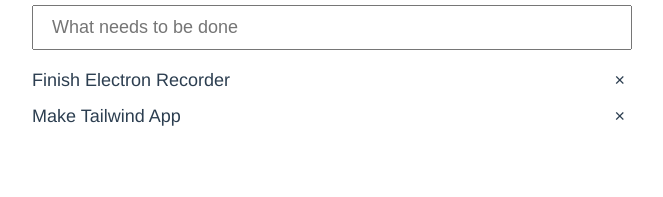
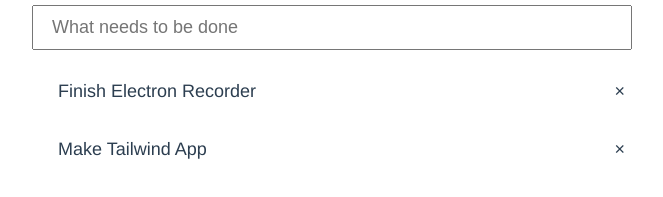
Before and after one commit to Bhavartha/Todo-App-Vue, a Vue app: page / in a window 1280 px wide. Shown: the part 135-332 px from the top of the page, without its empty margins (308-971 px from the left). Built offline with nearby package versions, Linux system fonts and the light colour scheme.

Commit message:
Added functionality to modify TodoItems

```diff
--- a/src/components/TodoList.vue
+++ b/src/components/TodoList.vue
@@ -8,8 +8,24 @@
       @keyup.enter="addTodo"
     />
     <div v-for="(todo,index) in todos" :key="todo.id" class="todo-item">
-      <div>{{ todo.title }}</div>
-      <div class="remove-item" @click="removeTodo(index)" >&times;</div>
+      <div class="todo-item-main">
+        <div
+          class="todo-item-label"
+          v-if="!todo.editing"
+          @dblclick="editTodo(todo)"
+        >{{ todo.title }}</div>
+        <input
+          class="todo-item-edit"
+          type="text"
+          v-model="todo.title"
+          v-else
+          v-focus
+          @blur="doneTodo(todo)"
+          @keyup.enter="doneTodo(todo)"
+          @keyup.esc="cancelEdit(todo)"
+        />
+      </div>
+      <div class="remove-item" @click="removeTodo(index)">&times;</div>
     </div>
   </div>
 </template>
@@ -20,20 +36,30 @@
   data() {
     return {
       newTodo: "",
+      unedited: "",
       idForTodo: 3,
       todos: [
         {
           id: 1,
           title: "Finish Electron Recorder",
           completed: false,
+          editing: false,
         },
         {
           id: 2,
           title: "Make Tailwind App",
           completed: false,
+          editing: false,
         },
       ],
     };
+  },
+  directives: {
+    focus: {
+      inserted: function (el) {
+        el.focus();
+      },
+    },
   },
   methods: {
     addTodo() {
@@ -43,14 +69,25 @@
         id: this.idForTodo,
         title: this.newTodo,
         completed: false,
+        editing: false,
       });
       this.newTodo = "";
       this.idForTodo++;
     },
-
-    removeTodo(index){
-      this.todos.splice(index,1);
-    }
+    editTodo(todo) {
+      this.unedited = todo.title;
+      todo.editing = true;
+    },
+    doneTodo(todo) {
+      todo.editing = false;
+    },
+    cancelEdit(todo) {
+      todo.editing = false;
+      todo.title = this.unedited;
+    },
+    removeTodo(index) {
+      this.todos.splice(index, 1);
+    },
   },
 };
 </script>
@@ -77,9 +114,31 @@
 
 .remove-item {
   cursor: pointer;
-  padding:0 7px;
+  padding: 0 7px;
   &:hover {
     font-weight: bold;
   }
 }
+
+.todo-item-main {
+  display: flex;
+  align-items: center;
+  margin-left: 15px;
+}
+
+.todo-item-label {
+  padding: 10px;
+  border: 1px solid white;
+}
+
+.todo-item-edit {
+  font-size: 18px;
+  padding: 10px;
+  width: 100%;
+  color: #2c3e50;
+  border: 1px solid #ccc;
+  &:focus {
+    outline: none;
+  }
+}
 </style>
```
